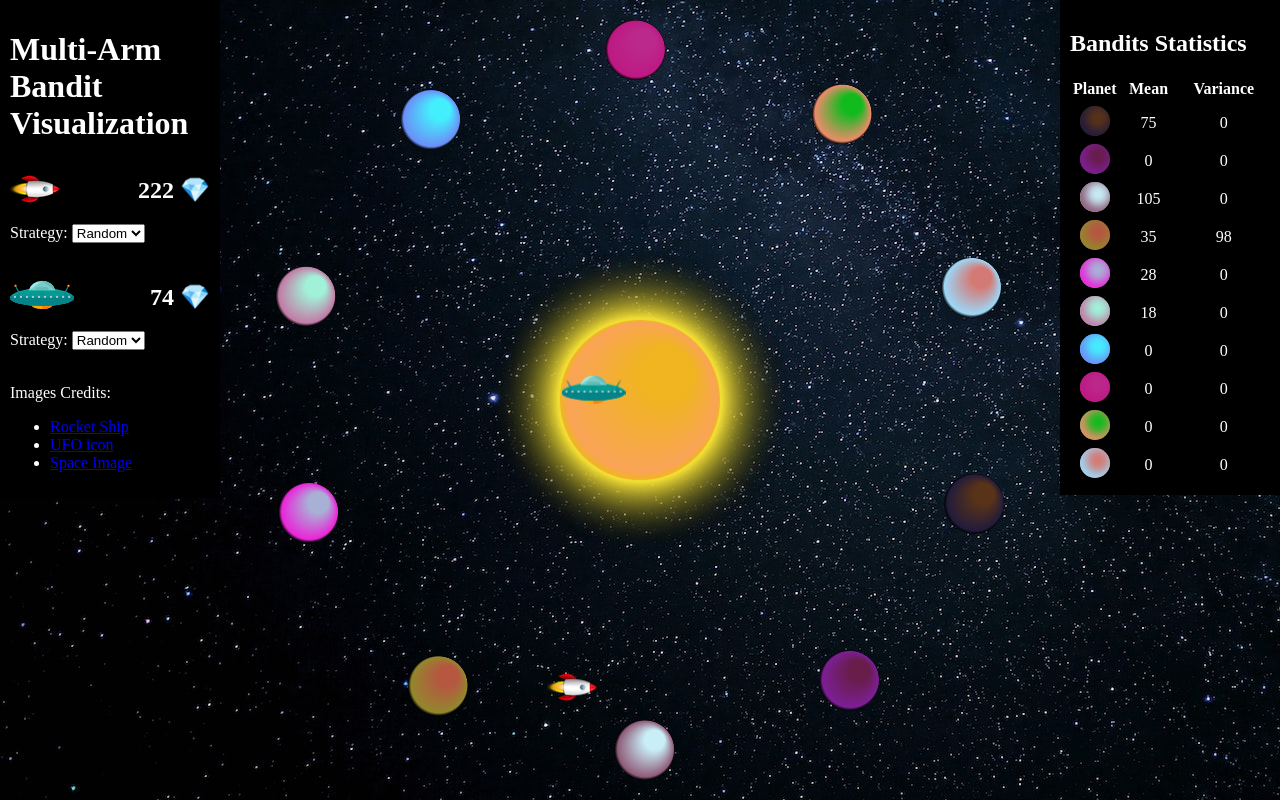
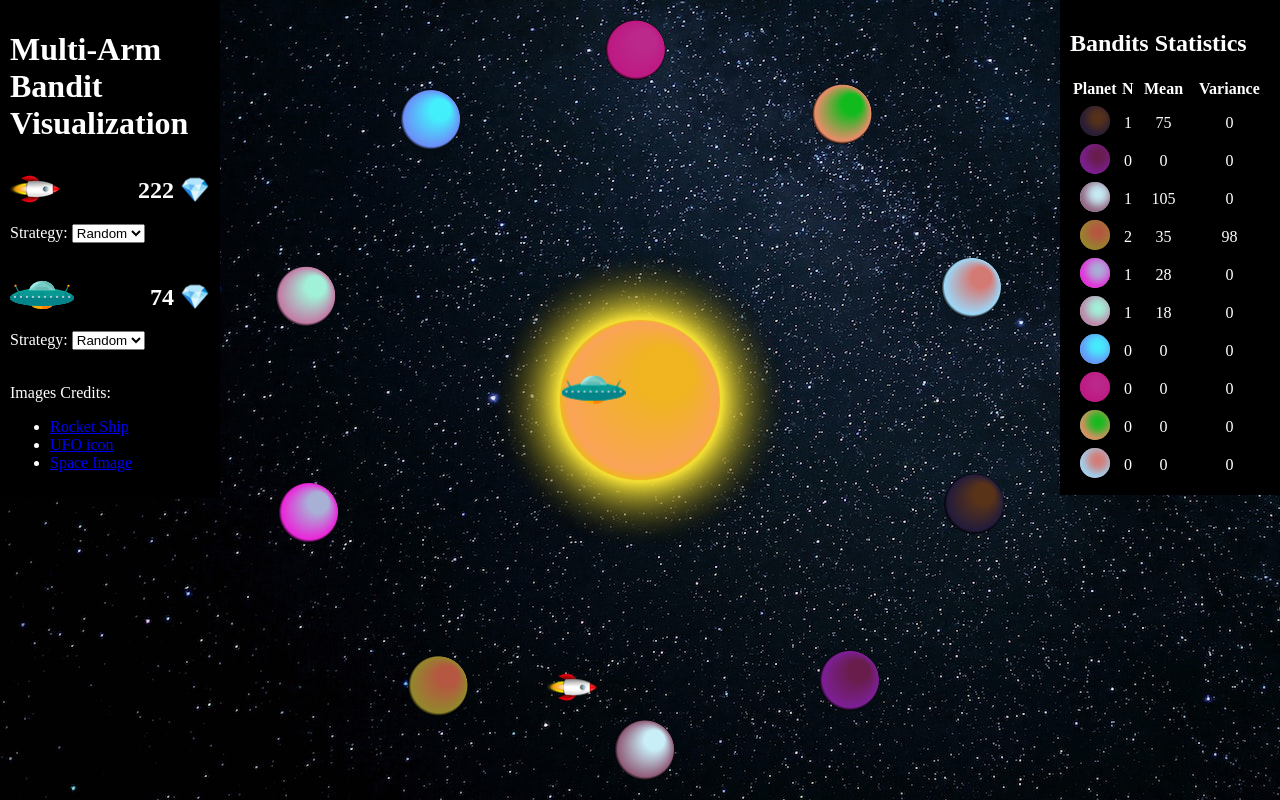
Before and after one commit to renapagli/MAB_SpaceExplorer, a plain HTML site: page index.html in a window 1280 px wide. Drawn offline with Linux system fonts and the light colour scheme.

Commit message:
Add count to right sidebar

```diff
--- a/index.html
+++ b/index.html
@@ -138,6 +138,7 @@
         <thead>
             <tr>
                 <th scope="col" style="width:20%">Planet</th>
+                <th scope="col">N</th>
                 <th scope="col">Mean</th>
                 <th scope="col">Variance</th>
             </tr>
--- a/space.js
+++ b/space.js
@@ -84,6 +84,7 @@ pp.updateStats = function() {
         this.sampleVar = this.M2n / (this.count - 1);
     }
     // update bandits sidebar numbers
+    document.getElementById('planet' + this.id + '_count').innerHTML = Math.round(this.count);
     document.getElementById('planet' + this.id + '_mean').innerHTML = Math.round(this.sampleMean);
     document.getElementById('planet' + this.id + '_var').innerHTML = Math.round(this.sampleVar);
 }
@@ -303,6 +304,7 @@ function initializeBanditsSidebar() {
         let newHtml = '<tr>';
         newHtml += '<td>';
         newHtml += '<div id="planet' + p.id +'_planet" class="circle" onmouseover="this.classList.toggle(' + "'gelatine'" +')" onmouseout="this.classList.toggle(' + "'gelatine'" +')"></div>';
+        newHtml += '<td id="planet' + p.id +'_count">' + p.count + '</td>';
         newHtml += '<td id="planet' + p.id +'_mean">' + p.sampleMean + '</td>';
         newHtml += '<td id="planet' + p.id +'_var">' + p.sampleVar + '</td>';
         newHtml += '</tr>';
```
